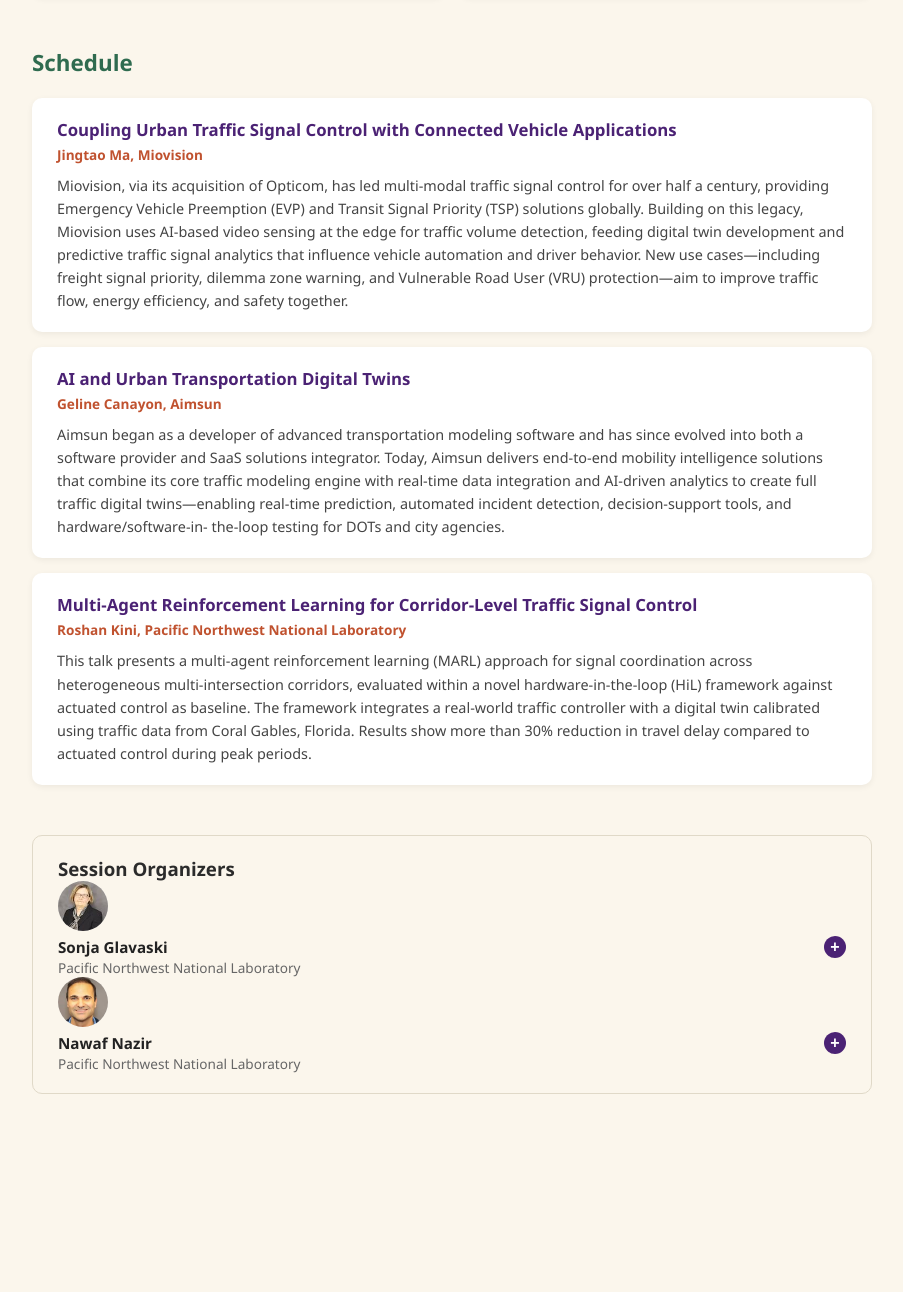
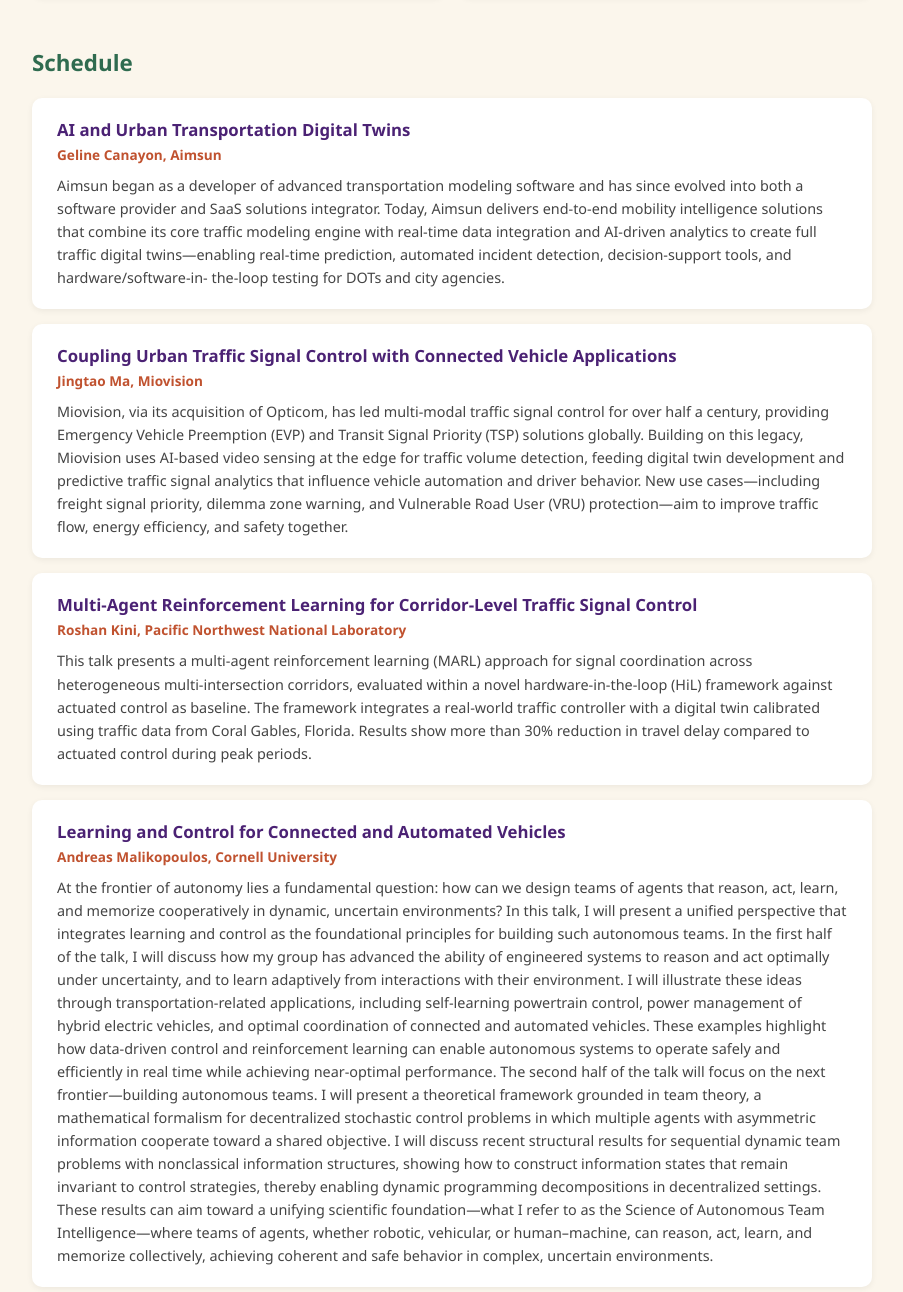
Before and after one commit to nazir-nawaf/cdc-workshop, a plain HTML site: page index.html in a window 1280 px wide. Shown: the part 1468-2760 px from the top of the page, without its empty margins (188-1091 px from the left). Before the commit the page ends 2602 px from the top, so only its background shows below. Drawn offline with Linux system fonts and the light colour scheme.

Commit message:
Update index.html

```diff
--- a/index.html
+++ b/index.html
@@ -231,6 +231,20 @@
       <h3>Schedule</h3>
 
       <div class="talk-card">
+        <p class="talk-title">AI and Urban Transportation Digital Twins</p>
+        <p class="talk-speaker">Geline Canayon, Aimsun</p>
+        <p class="talk-desc">
+          Aimsun began as a developer of advanced transportation modeling software and
+          has since evolved into both a software provider and SaaS solutions integrator.
+          Today, Aimsun delivers end-to-end mobility intelligence solutions that combine
+          its core traffic modeling engine with real-time data integration and AI-driven
+          analytics to create full traffic digital twins—enabling real-time prediction,
+          automated incident detection, decision-support tools, and hardware/software-in-
+          the-loop testing for DOTs and city agencies.
+        </p>
+      </div>
+
+      <div class="talk-card">
         <p class="talk-title">Coupling Urban Traffic Signal Control with Connected Vehicle Applications</p>
         <p class="talk-speaker">Jingtao Ma, Miovision</p>
         <p class="talk-desc">
@@ -246,20 +260,6 @@
       </div>
 
       <div class="talk-card">
-        <p class="talk-title">AI and Urban Transportation Digital Twins</p>
-        <p class="talk-speaker">Geline Canayon, Aimsun</p>
-        <p class="talk-desc">
-          Aimsun began as a developer of advanced transportation modeling software and
-          has since evolved into both a software provider and SaaS solutions integrator.
-          Today, Aimsun delivers end-to-end mobility intelligence solutions that combine
-          its core traffic modeling engine with real-time data integration and AI-driven
-          analytics to create full traffic digital twins—enabling real-time prediction,
-          automated incident detection, decision-support tools, and hardware/software-in-
-          the-loop testing for DOTs and city agencies.
-        </p>
-      </div>
-
-      <div class="talk-card">
         <p class="talk-title">Multi-Agent Reinforcement Learning for Corridor-Level Traffic Signal Control</p>
         <p class="talk-speaker">Roshan Kini, Pacific Northwest National Laboratory</p>
         <p class="talk-desc">
@@ -269,6 +269,29 @@
           baseline. The framework integrates a real-world traffic controller with a digital
           twin calibrated using traffic data from Coral Gables, Florida. Results show more
           than 30% reduction in travel delay compared to actuated control during peak periods.
+        </p>
+      </div>
+
+      <div class="talk-card">
+        <p class="talk-title">Learning and Control for Connected and Automated Vehicles</p>
+        <p class="talk-speaker">Andreas Malikopoulos, Cornell University</p>
+        <p class="talk-desc">
+          At the frontier of autonomy lies a fundamental question: how can we design teams of agents that reason, act, learn,
+          and memorize cooperatively in dynamic, uncertain environments? In this talk, I will present a unified perspective
+          that integrates learning and control as the foundational principles for building such autonomous teams. In the first half
+          of the talk, I will discuss how my group has advanced the ability of engineered systems to reason and act optimally under
+          uncertainty, and to learn adaptively from interactions with their environment. I will illustrate these ideas through
+          transportation-related applications, including self-learning powertrain control, power management of hybrid electric vehicles,
+          and optimal coordination of connected and automated vehicles. These examples highlight how data-driven control and reinforcement
+          learning can enable autonomous systems to operate safely and efficiently in real time while achieving near-optimal performance.
+          The second half of the talk will focus on the next frontier—building autonomous teams. I will present a theoretical framework
+          grounded in team theory, a mathematical formalism for decentralized stochastic control problems in which multiple agents
+          with asymmetric information cooperate toward a shared objective. I will discuss recent structural results for sequential
+          dynamic team problems with nonclassical information structures, showing how to construct information states that remain
+          invariant to control strategies, thereby enabling dynamic programming decompositions in decentralized settings. These results
+          can aim toward a unifying scientific foundation—what I refer to as the Science of Autonomous Team Intelligence—where teams of
+          agents, whether robotic, vehicular, or human–machine, can reason, act, learn, and memorize collectively, achieving coherent
+          and safe behavior in complex, uncertain environments.
         </p>
       </div>
 
```
